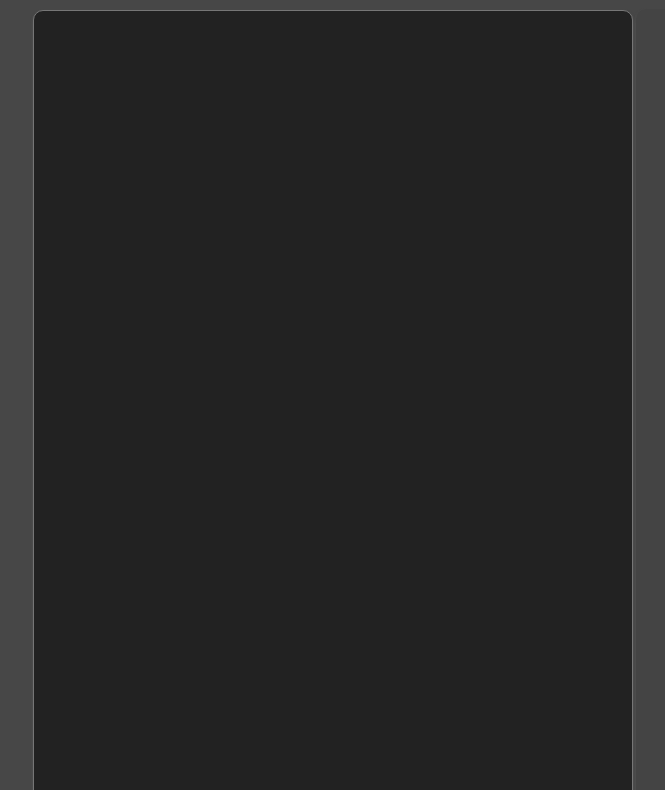
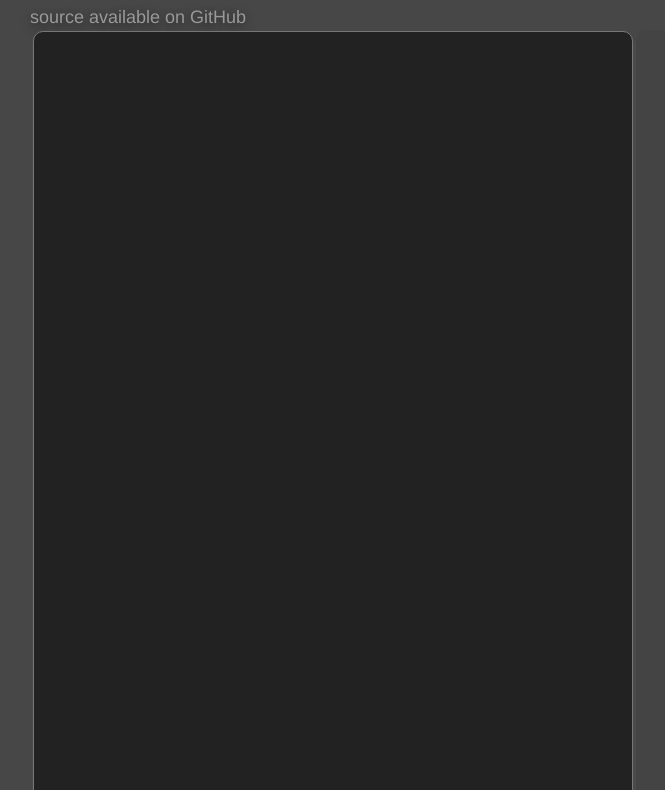
Before and after one commit to yogthos/markdown-clj, a plain HTML site: page markdown.html in a window 1280 px wide. Shown: the part 86-876 px from the top of the page, without its empty margins (0-665 px from the left). Drawn offline with Linux system fonts and the light colour scheme.

Commit message:
Update markdown.html

```diff
--- a/markdown.html
+++ b/markdown.html
@@ -1,4 +1,3 @@
-
 <html>
 <head>
 <title>markdown-clj</title>
@@ -89,6 +88,7 @@ hr {
 </head>
 <body>
 <h1>Live Markdown Parser</h1>
+<a href="https://github.com/yogthos/markdown-clj">source available on GitHub</a>
 	<table>
 		<tbody>
 			<tr>
```
